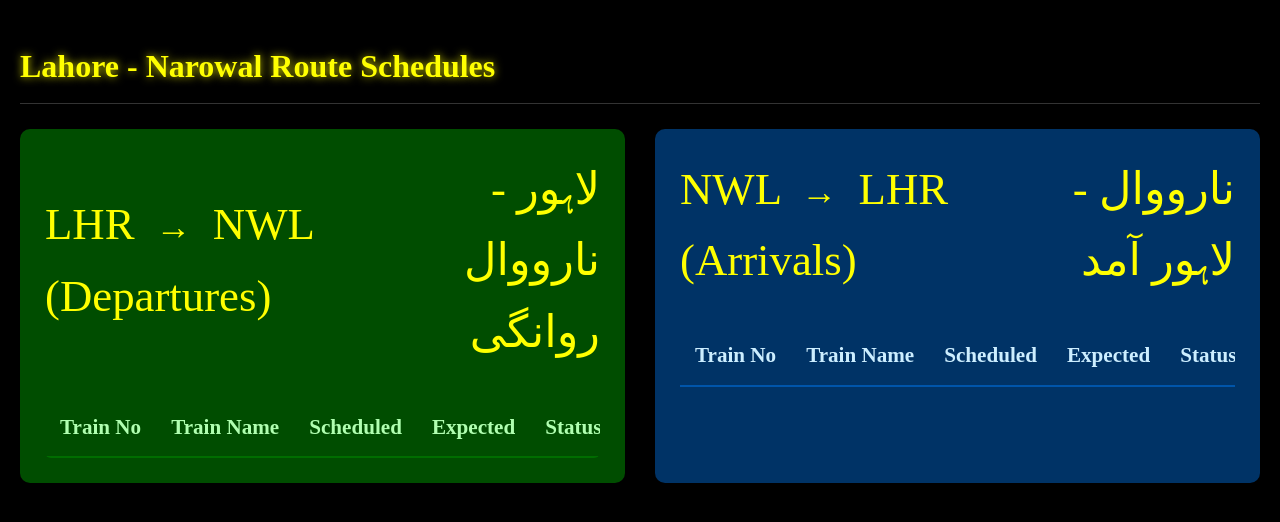
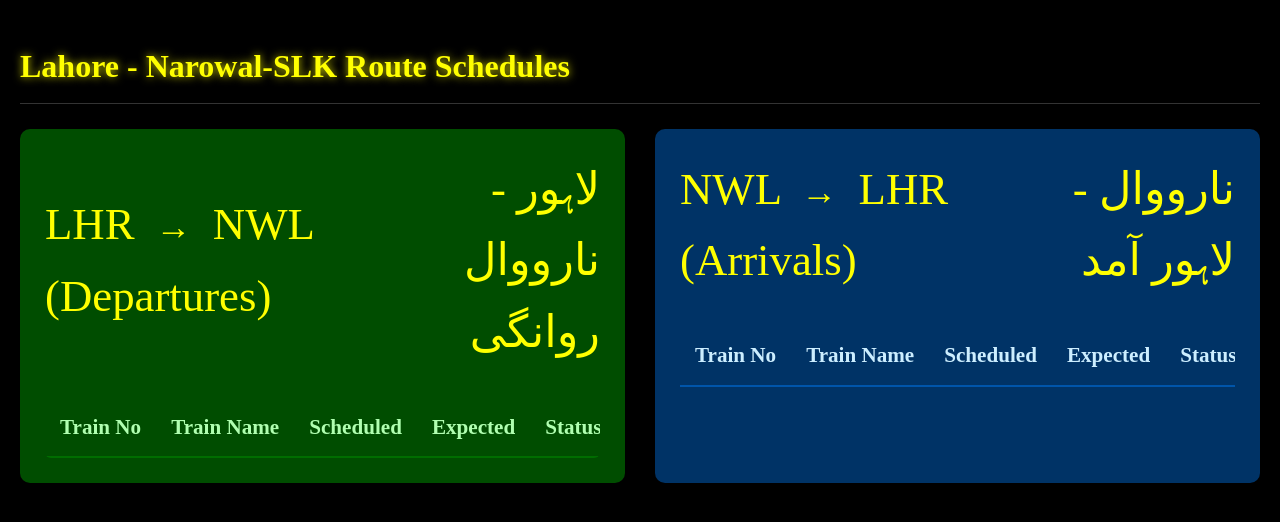
Before and after one commit to Faizan404/PrRailGov, a plain HTML site: page display_lhr_nwl.html in a window 1280 px wide. Drawn offline with Linux system fonts and the light colour scheme; a script that the page names is missing.

Commit message:
Update display_lhr_nwl.html

```diff
--- a/display_lhr_nwl.html
+++ b/display_lhr_nwl.html
@@ -7,7 +7,7 @@
     <link rel="stylesheet" href="display_style.css">
 </head>
 <body>
-    <h1><span id="page-title-text">Lahore - Narowal Route Schedules</span> <span id="current-datetime" class="current-datetime-display"></span></h1>
+    <h1><span id="page-title-text">Lahore - Narowal-SLK Route Schedules</span> <span id="current-datetime" class="current-datetime-display"></span></h1>
 
     <div class="display-container">
         <section id="lhr-nwl-departures-section" class="route-section departures-theme">
```
